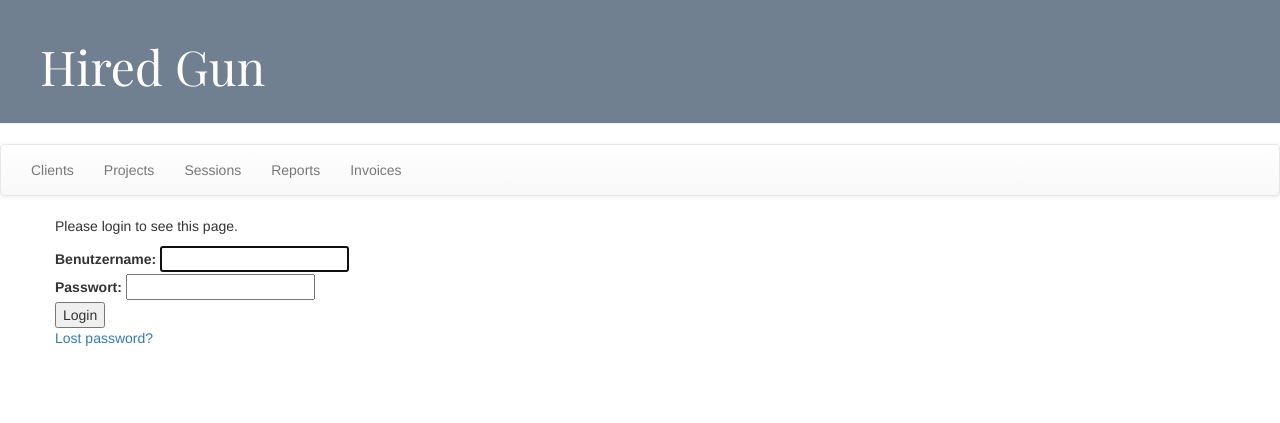
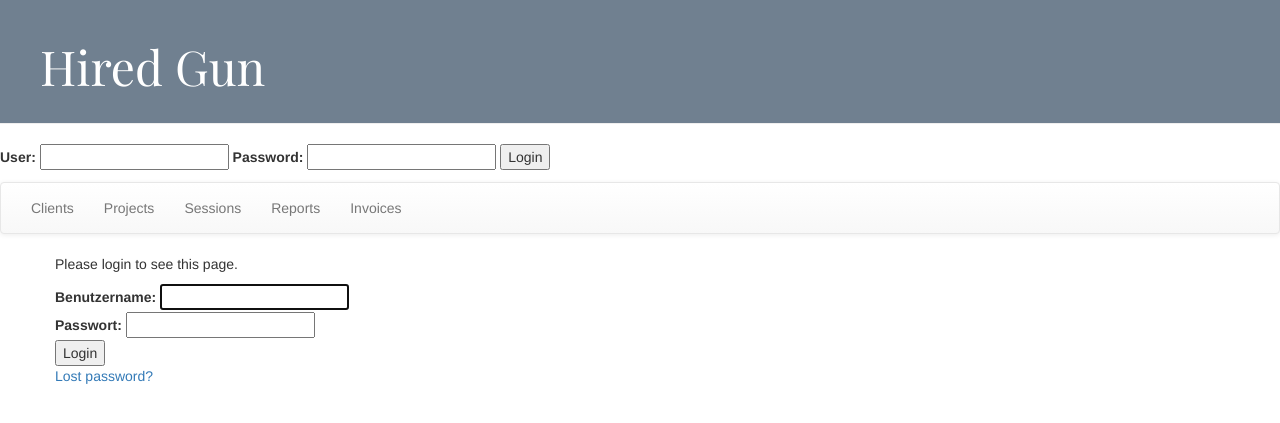
Before and after one commit to AlexEngelhardt/hired-gun, a Django app: page /accounts/login/?next=/client/1/ in a window 1280 px wide. Shown: the top 423 px of the page. Run offline with Django 3.2, Linux system fonts and the light colour scheme; parts of the project's set-up code (start-up, migrations or seed data) failed here and were passed over; some libraries are stand-ins or nearby versions.

Commit message:
fixtures repaired - Client now bound to user

```diff
--- a/HiredGun/projects/fixtures/Client.json
+++ b/HiredGun/projects/fixtures/Client.json
@@ -3,6 +3,7 @@
     "model": "projects.client",
     "pk": 3,
     "fields": {
+        "user": 2,
         "name": "The Lucrative Main Client Ltd.",
         "billing_address": "Gold Street 123\r\n83838 Gold City",
         "invoice_email": "goldman@example.com",
@@ -13,6 +14,7 @@
     "model": "projects.client",
     "pk": 4,
     "fields": {
+        "user": 2,
         "name": "The \"we need you 4 days per year\" Client, Inc.",
         "billing_address": "Startup Street 4\r\n12345 Berlin",
         "invoice_email": "hello@example.com",
@@ -23,6 +25,7 @@
     "model": "projects.client",
     "pk": 5,
     "fields": {
+        "user": 2,
         "name": "The Stingy Corp GmbH",
         "billing_address": "Cheap street 9\r\n12214 Cheapotown",
         "invoice_email": "stingy@example.com",
--- a/HiredGun/templates/base.html
+++ b/HiredGun/templates/base.html
@@ -18,6 +18,29 @@
   <body>
     <div class="page-header">
       <h1 class="mytitle"><a href="/">Hired Gun</a></h1>
+    </div>
+
+    <div>
+      {% if user.is_authenticated %}
+      <p>
+	Hello {{ user.get_username }}! (<a href="{% url 'logout' %}">Logout</a>)
+      </p>
+      {% else %}
+      <p>
+	<form class="inline" method="post" action="{% url 'login' %}">
+	  {% csrf_token %}
+	  <div>
+	    <label for="username">User: </label>
+	    <input type="text" name="username" />
+	    <label for="password">Password: </label>
+	    <input type="password" name="password" />
+	    <input type="submit" value="Login" />
+
+	  </div>
+	</form>
+
+      </p>
+      {% endif %}
     </div>
 
     <div class="navbar navbar-default">
```
Also changed, not shown: HiredGun/projects/forms.py (+10 -2 lines), HiredGun/projects/views.py (+9 -5 lines), TODO.md (+1 -0 lines), HiredGun/projects/migrations/0001_initial.py, HiredGun/projects/migrations/0002_client_user.py (deleted).
